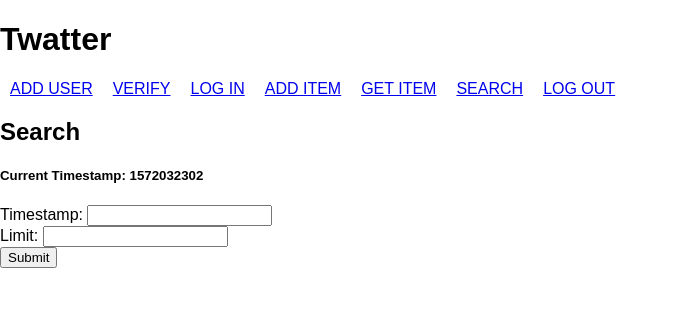
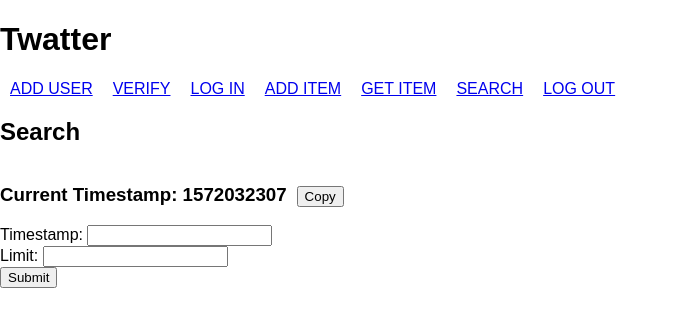
Before and after one commit to mszenczewski/twatter-frontend, a React (Create React App) app: page /twatter/search in a window 1280 px wide. Shown: the top 326 px of the page, without its empty margins (0-674 px from the left). Built offline with nearby package versions, Linux system fonts and the light colour scheme.

Commit message:
add copy button

```diff
--- a/src/App.css
+++ b/src/App.css
@@ -19,7 +19,21 @@
 }
 
 .top_button {
-  padding: 10px;
+  margin: 10px;
+}
+
+#timestamp_box {
+  float: left;
+  width: 100%
+}
+
+#timestamp {
+  float: left;
+}
+
+#copy_timestamp_button {
+  margin-top: 20px;
+  margin-left: 10px;
 }
 
 @keyframes App-logo-spin {
--- a/src/components/SearchScreen.js
+++ b/src/components/SearchScreen.js
@@ -1,4 +1,5 @@
 import React, { Component } from 'react';
+import {CopyToClipboard} from 'react-copy-to-clipboard';
 import axios from 'axios';
 
 export default class SearchScreen extends Component {
@@ -6,7 +7,7 @@ export default class SearchScreen extends Component {
     super(props);
 
     let d = new Date();
-    let t = d.getTime() / 1000;
+    let t = Math.floor(d.getTime() / 1000);
 
     this.state = {
       current_timestamp: t,
@@ -15,6 +16,20 @@ export default class SearchScreen extends Component {
       results_header: '',
       results: ''
     }
+  }
+
+  tick() {
+    this.setState(prevState => ({
+      current_timestamp: prevState.current_timestamp + 1
+    }));
+  }
+
+  componentDidMount() {
+    this.interval = setInterval(() => this.tick(), 1000);
+  }
+
+  componentWillUnmount() {
+    clearInterval(this.interval);
   }
 
   handleTimestampChange = e => {
@@ -74,7 +89,12 @@ export default class SearchScreen extends Component {
     return (
       <div>
         <h2>Search</h2>
-        <h5>Current Timestamp: {this.state.current_timestamp}</h5>
+        <div id="timestamp_box">
+          <h3 id="timestamp">Current Timestamp: {this.state.current_timestamp}</h3>
+          <CopyToClipboard text={this.state.current_timestamp}>
+              <button id="copy_timestamp_button" className="copy-clipboard">Copy</button>
+          </CopyToClipboard>
+        </div>
         <form onSubmit={this.submit}>
           <div>
             <label htmlFor="timestampInput">Timestamp: </label>
```
